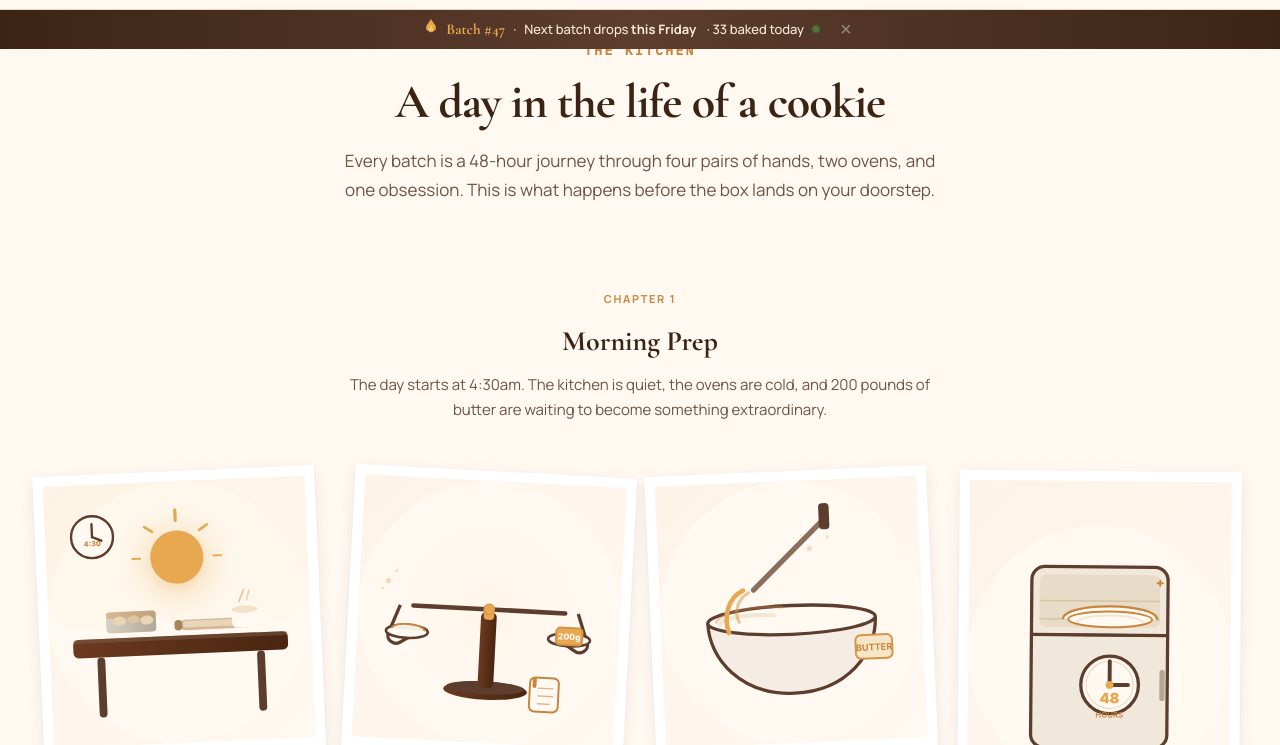
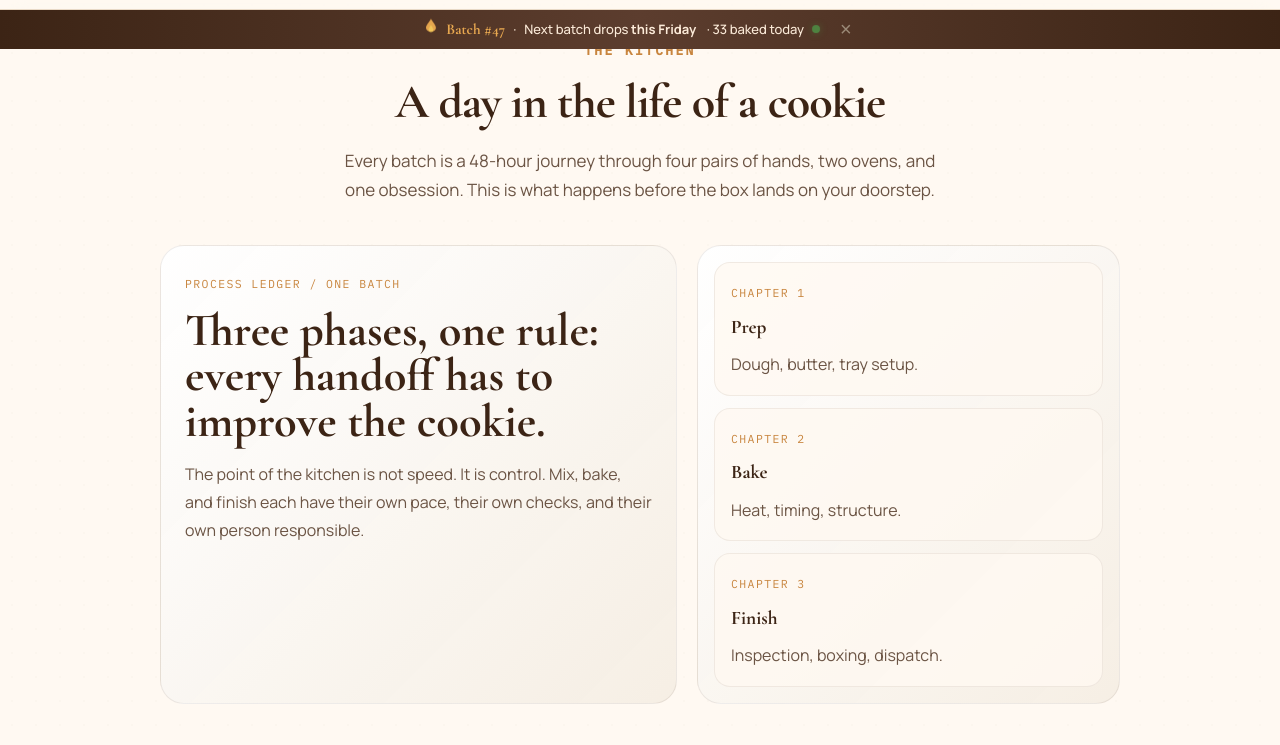
Before and after one commit to waevciuwecp/big-cookies, a plain HTML site: page kitchen.html in a window 1280 px wide. Shown: the part 55-800 px from the top of the page. Drawn offline with nearby package versions, Linux system fonts and the light colour scheme.

Commit message:
Round 11: add a kitchen process overview

```diff
--- a/components.css
+++ b/components.css
@@ -1114,6 +1114,71 @@ section { padding: 6rem 2rem; scroll-margin-top: 100px; }
     animation: warmPulse 3s ease-in-out infinite; pointer-events: none; z-index: -1;
 }
 /* ── KITCHEN STORY ────────────────────────── */
+.kitchen-overview-board {
+    margin: 2.5rem auto 0;
+    max-width: 960px;
+    display: grid;
+    grid-template-columns: minmax(0, 1.1fr) minmax(280px, 0.9fr);
+    gap: 1.25rem;
+}
+.kitchen-overview-lead,
+.kitchen-overview-steps {
+    border-radius: 1.5rem;
+    border: 1px solid rgba(60,36,21,0.08);
+    background: linear-gradient(135deg, rgba(255,255,255,0.94), rgba(245,237,227,0.92));
+}
+.kitchen-overview-lead {
+    padding: 1.5rem;
+}
+.kitchen-overview-kicker,
+.kitchen-overview-step span {
+    font-family: var(--font-mono);
+    font-size: 0.72rem;
+    letter-spacing: 0.12em;
+    text-transform: uppercase;
+    color: var(--gold);
+}
+.kitchen-overview-lead h2 {
+    margin-top: 0.75rem;
+    font-family: var(--font-display);
+    font-size: clamp(2rem, 4vw, 2.9rem);
+    line-height: 0.98;
+}
+.kitchen-overview-lead p {
+    margin-top: 1rem;
+    color: #6B5444;
+    line-height: 1.75;
+}
+.kitchen-overview-steps {
+    padding: 1rem;
+    display: grid;
+    gap: 0.75rem;
+}
+.kitchen-overview-step {
+    display: block;
+    padding: 1rem;
+    border-radius: 1rem;
+    background: rgba(255,249,242,0.8);
+    border: 1px solid rgba(60,36,21,0.07);
+    text-decoration: none;
+    transition: transform 0.25s ease, border-color 0.25s ease;
+}
+.kitchen-overview-step:hover {
+    transform: translateX(6px);
+    border-color: rgba(200,133,62,0.55);
+}
+.kitchen-overview-step strong {
+    display: block;
+    margin-top: 0.45rem;
+    font-family: var(--font-display);
+    font-size: 1.2rem;
+    color: var(--ink);
+}
+.kitchen-overview-step p {
+    margin-top: 0.55rem;
+    color: #6B5444;
+    line-height: 1.7;
+}
 .kitchen-chapter { margin-top: 5rem; }
 .kitchen-chapter:first-child { margin-top: 3rem; }
 .chapter-header { text-align: center; max-width: 600px; margin: 0 auto 2.5rem; }
@@ -1130,6 +1195,14 @@ section { padding: 6rem 2rem; scroll-margin-top: 100px; }
     font-size: 0.9375rem; color: #6B5444; line-height: 1.7;
 }
 [data-theme="dark"] .chapter-desc { color: #B8A898; }
+[data-theme="dark"] .kitchen-overview-lead,
+[data-theme="dark"] .kitchen-overview-steps,
+[data-theme="dark"] .kitchen-overview-step {
+    background: rgba(42,30,22,0.9);
+    border-color: rgba(240,228,212,0.08);
+}
+[data-theme="dark"] .kitchen-overview-lead p,
+[data-theme="dark"] .kitchen-overview-step p { color: #B8A898; }
 
 /* ── KITCHEN STATS BAR ────────────────────── */
 .kitchen-stats {
--- a/kitchen.html
+++ b/kitchen.html
@@ -45,9 +45,33 @@
             Every batch is a 48-hour journey through four pairs of hands, two ovens, and one obsession.
             This is what happens before the box lands on your doorstep.
         </p>
+        <div class="kitchen-overview-board">
+            <div class="kitchen-overview-lead">
+                <span class="kitchen-overview-kicker">Process Ledger / One Batch</span>
+                <h2>Three phases, one rule: every handoff has to improve the cookie.</h2>
+                <p>The point of the kitchen is not speed. It is control. Mix, bake, and finish each have their own pace, their own checks, and their own person responsible.</p>
+            </div>
+            <div class="kitchen-overview-steps">
+                <a href="#chapter-prep" class="kitchen-overview-step">
+                    <span>Chapter 1</span>
+                    <strong>Prep</strong>
+                    <p>Dough, butter, tray setup.</p>
+                </a>
+                <a href="#chapter-bake" class="kitchen-overview-step">
+                    <span>Chapter 2</span>
+                    <strong>Bake</strong>
+                    <p>Heat, timing, structure.</p>
+                </a>
+                <a href="#chapter-finish" class="kitchen-overview-step">
+                    <span>Chapter 3</span>
+                    <strong>Finish</strong>
+                    <p>Inspection, boxing, dispatch.</p>
+                </a>
+            </div>
+        </div>
 
         <!-- Chapter 1: Morning Prep -->
-        <div class="kitchen-chapter" style="opacity:0">
+        <div class="kitchen-chapter" id="chapter-prep" style="opacity:0">
             <div class="chapter-header">
                 <span class="chapter-num">Chapter 1</span>
                 <h3 class="chapter-title">Morning Prep</h3>
@@ -57,7 +81,7 @@
         </div>
 
         <!-- Chapter 2: The Bake -->
-        <div class="kitchen-chapter" style="opacity:0">
+        <div class="kitchen-chapter" id="chapter-bake" style="opacity:0">
             <div class="chapter-header">
                 <span class="chapter-num">Chapter 2</span>
                 <h3 class="chapter-title">The Bake</h3>
@@ -67,7 +91,7 @@
         </div>
 
         <!-- Chapter 3: The Finish -->
-        <div class="kitchen-chapter" style="opacity:0">
+        <div class="kitchen-chapter" id="chapter-finish" style="opacity:0">
             <div class="chapter-header">
                 <span class="chapter-num">Chapter 3</span>
                 <h3 class="chapter-title">The Finish</h3>
--- a/theme.css
+++ b/theme.css
@@ -94,6 +94,7 @@
     .products-grid { grid-template-columns: repeat(2, 1fr); }
     .gifts-grid { grid-template-columns: 1fr; max-width: 400px; margin-left: auto; margin-right: auto; }
     .gallery-wall { grid-template-columns: repeat(2, 1fr); }
+    .kitchen-overview-board { grid-template-columns: 1fr; }
     .faculty-standards { grid-template-columns: 1fr; }
     .faq-topic-board { grid-template-columns: 1fr; }
     .awards-summary-board { grid-template-columns: 1fr; }
```
Also changed, not shown: 1 other file.
